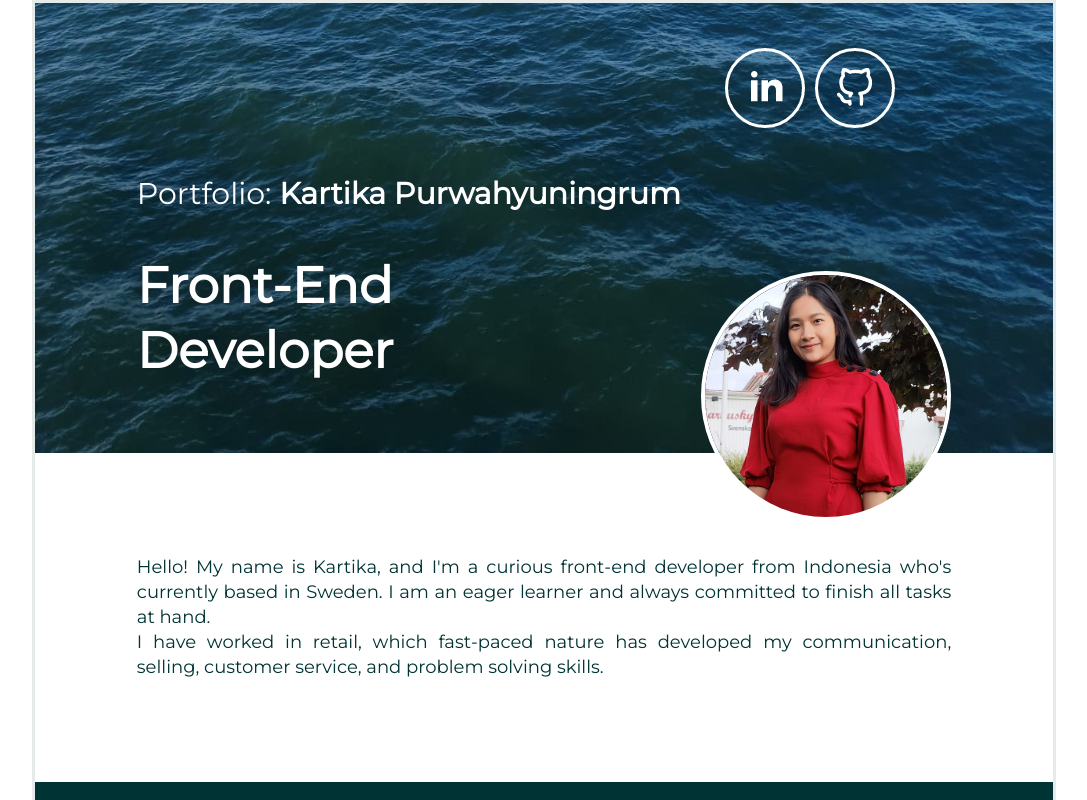
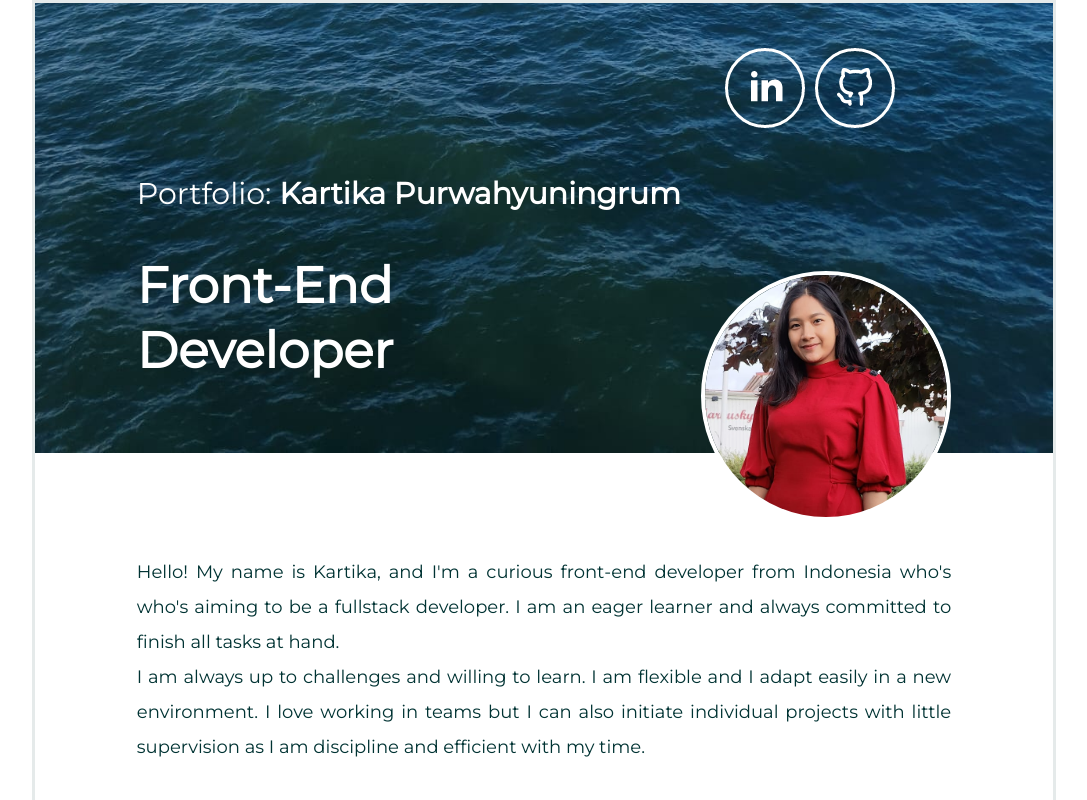
Before and after one commit to Technigo/project-react-portfolio, a React (Create React App) app: page / in a window 1280 px wide. Shown: the top 800 px of the page, without its empty margins (96-1183 px from the left). Built offline with nearby package versions, Linux system fonts and the light colour scheme.

Commit message:
modify intro page

```diff
--- a/src/components/GlobalStyles.js
+++ b/src/components/GlobalStyles.js
@@ -55,7 +55,7 @@ export const GridWrapper = styled.section`
 export const MainText = styled.p`
   font-size: 15px;
   color: ${(props) => (props.primary ? '#003333' : 'white')};
-  line-height: 25px;
+  line-height: 35px;
   margin: 0;
 
   @media (min-width: 600px) and (max-width: 1023px){
--- a/src/components/Introduction.js
+++ b/src/components/Introduction.js
@@ -7,12 +7,13 @@ export const Introduction = () => {
     <IntroductionWrapper primary>
       <MainText primary>Hello! My name is Kartika,
         and I&apos;m a curious front-end developer from Indonesia
-        who&apos;s currently based in Sweden.
+        who&apos;s who&apos;s aiming to be a fullstack developer.
         I am an eager learner and always committed to finish all tasks at hand.
       </MainText>
-      <MainText primary>I have worked in retail,
-        which fast-paced nature has developed my communication, selling, customer service,
-        and problem solving skills.
+      <MainText primary>I am always up to challenges and willing to learn.
+      I am flexible and I adapt easily in a new environment.
+      I love working in teams but I can also initiate individual projects with little supervision
+      as I am discipline and efficient with my time.
       </MainText>
     </IntroductionWrapper>
   )
```
Also changed, not shown: 1 other file (tests, documents, lock files or other folders).
